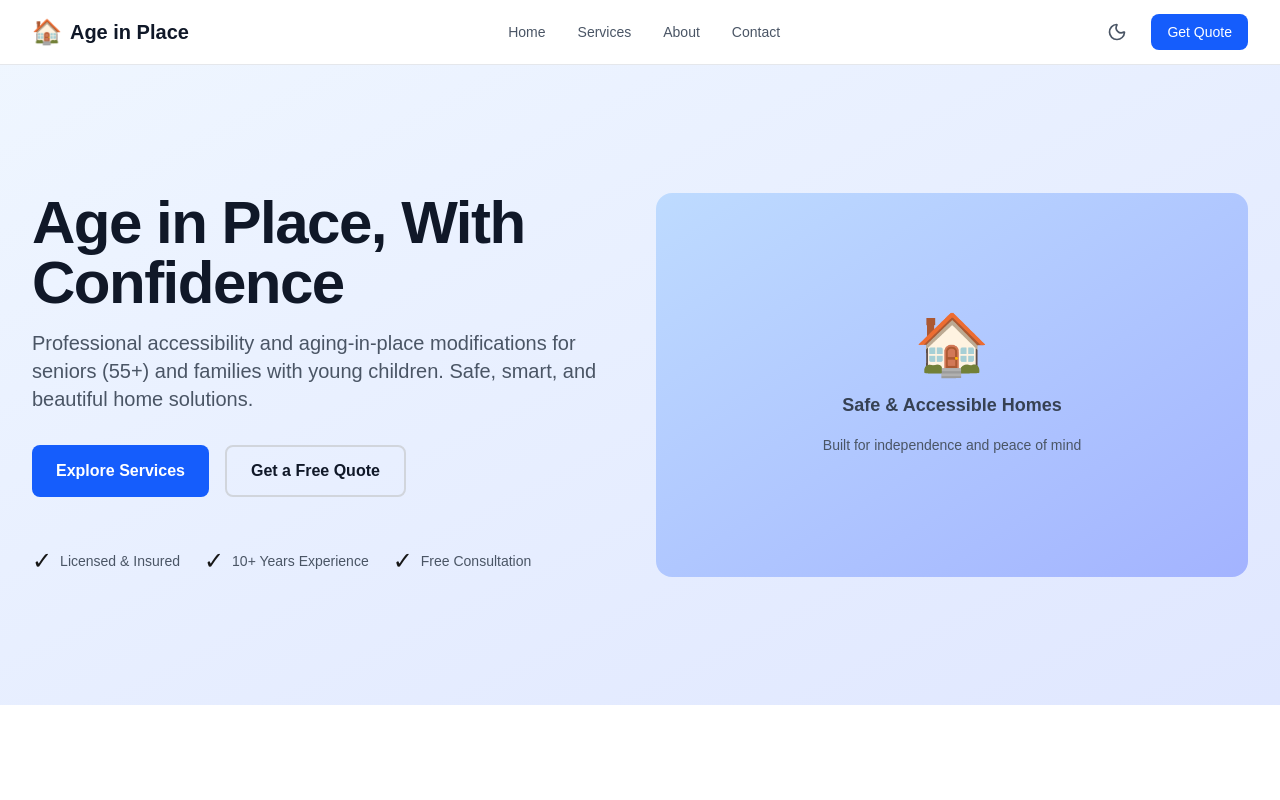
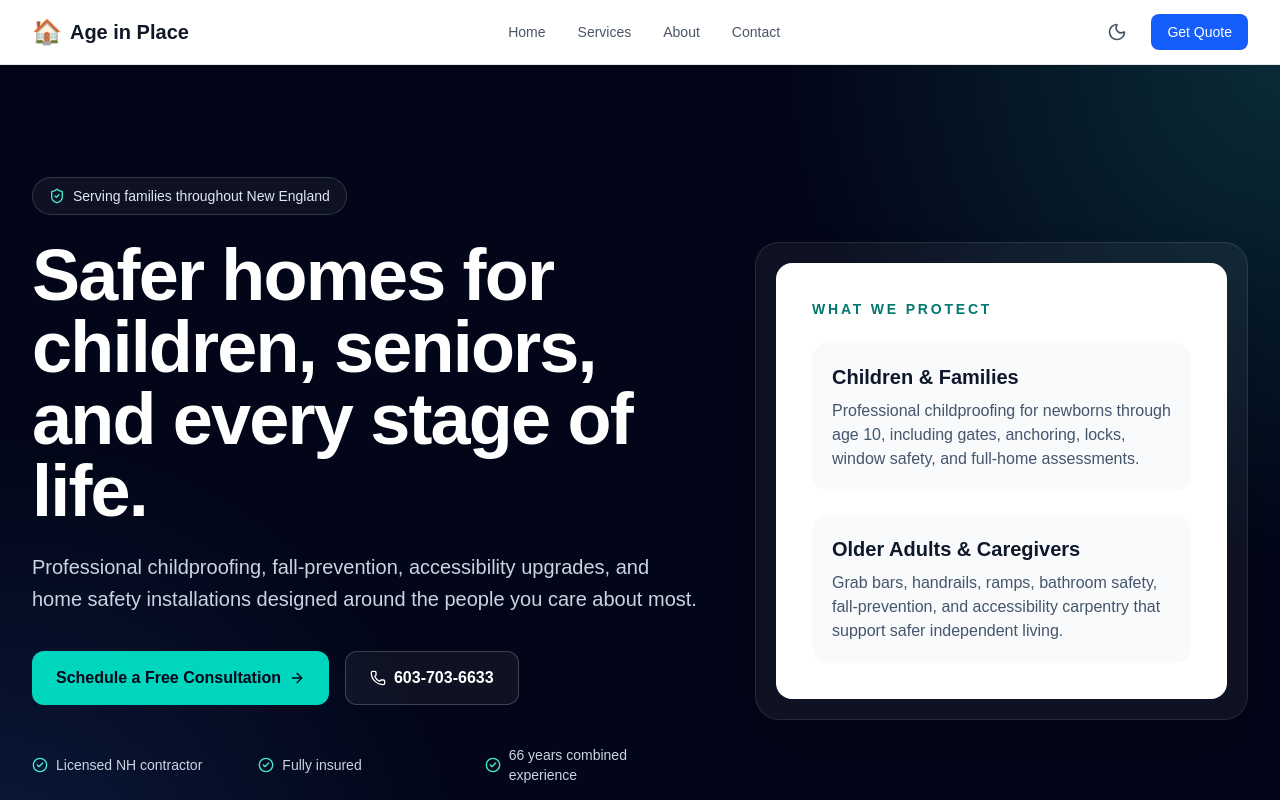
Before and after one commit to Adhco0543/age-in-place-llc, a Next.js app: page / in a window 1280 px wide. Shown: the top 800 px of the page. Built offline with nearby package versions, Linux system fonts and the light colour scheme.

Commit message:
Redesign homepage hero

```diff
--- a/src/components/Hero.tsx
+++ b/src/components/Hero.tsx
@@ -1,59 +1,66 @@
 import Link from 'next/link';
+import { ArrowRight, CheckCircle2, Phone, ShieldCheck } from 'lucide-react';
 
 export function Hero() {
   return (
-    <section className="relative overflow-hidden bg-gradient-to-br from-blue-50 to-indigo-100 dark:from-gray-900 dark:to-gray-800 py-20 sm:py-32">
-      <div className="mx-auto max-w-7xl px-4 sm:px-6 lg:px-8">
-        <div className="grid gap-12 md:grid-cols-2 md:gap-8 items-center">
-          {/* Left Content */}
-          <div className="space-y-8">
-            <div className="space-y-4">
-              <h1 className="text-4xl font-bold tracking-tight text-gray-900 dark:text-white sm:text-5xl md:text-6xl">
-                Age in Place, With Confidence
-              </h1>
-              <p className="text-xl text-gray-600 dark:text-gray-300">
-                Professional accessibility and aging-in-place modifications for seniors (55+) and families with young children. Safe, smart, and beautiful home solutions.
-              </p>
+    <section className="relative overflow-hidden bg-slate-950 text-white">
+      <div className="absolute inset-0 bg-[radial-gradient(circle_at_top_right,rgba(45,212,191,0.18),transparent_32%),radial-gradient(circle_at_bottom_left,rgba(59,130,246,0.16),transparent_30%)]" />
+      <div className="relative mx-auto grid max-w-7xl gap-14 px-6 py-20 lg:grid-cols-[1.15fr_.85fr] lg:items-center lg:px-8 lg:py-28">
+        <div>
+          <div className="mb-6 inline-flex items-center gap-2 rounded-full border border-white/15 bg-white/5 px-4 py-2 text-sm text-slate-200 backdrop-blur">
+            <ShieldCheck className="h-4 w-4 text-teal-300" />
+            Serving families throughout New England
           </div>
 
-            <div className="flex flex-col gap-4 sm:flex-row">
-              <Link
-                href="/services"
-                className="inline-flex items-center justify-center rounded-lg bg-blue-600 px-6 py-3 text-base font-semibold text-white hover:bg-blue-700 transition-colors"
-              >
-                Explore Services
-              </Link>
+          <h1 className="max-w-4xl text-4xl font-bold tracking-tight sm:text-5xl lg:text-7xl">
+            Safer homes for children, seniors, and every stage of life.
+          </h1>
+
+          <p className="mt-6 max-w-2xl text-lg leading-8 text-slate-300 sm:text-xl">
+            Professional childproofing, fall-prevention, accessibility upgrades, and home safety installations designed around the people you care about most.
+          </p>
+
+          <div className="mt-9 flex flex-col gap-4 sm:flex-row">
             <Link
               href="/contact"
-                className="inline-flex items-center justify-center rounded-lg border-2 border-gray-300 dark:border-gray-600 px-6 py-3 text-base font-semibold text-gray-900 dark:text-white hover:bg-gray-50 dark:hover:bg-gray-800 transition-colors"
+              className="inline-flex items-center justify-center gap-2 rounded-xl bg-teal-400 px-6 py-3.5 font-semibold text-slate-950 transition hover:bg-teal-300"
             >
-                Get a Free Quote
+              Schedule a Free Consultation
+              <ArrowRight className="h-4 w-4" />
             </Link>
+            <a
+              href="tel:6037036633"
+              className="inline-flex items-center justify-center gap-2 rounded-xl border border-white/20 bg-white/5 px-6 py-3.5 font-semibold text-white transition hover:bg-white/10"
+            >
+              <Phone className="h-4 w-4" />
+              603-703-6633
+            </a>
           </div>
 
-            {/* Trust Badges */}
-            <div className="flex flex-wrap gap-6 pt-4">
-              <div className="flex items-center gap-2">
-                <span className="text-2xl">✓</span>
-                <span className="text-sm text-gray-600 dark:text-gray-300">Licensed & Insured</span>
+          <div className="mt-10 grid gap-3 text-sm text-slate-300 sm:grid-cols-3">
+            {['Licensed NH contractor', 'Fully insured', '66 years combined experience'].map((item) => (
+              <div key={item} className="flex items-center gap-2">
+                <CheckCircle2 className="h-4 w-4 shrink-0 text-teal-300" />
+                <span>{item}</span>
               </div>
-              <div className="flex items-center gap-2">
-                <span className="text-2xl">✓</span>
-                <span className="text-sm text-gray-600 dark:text-gray-300">10+ Years Experience</span>
-              </div>
-              <div className="flex items-center gap-2">
-                <span className="text-2xl">✓</span>
-                <span className="text-sm text-gray-600 dark:text-gray-300">Free Consultation</span>
-              </div>
+            ))}
           </div>
         </div>
 
-          {/* Right Image */}
-          <div className="relative h-80 md:h-96 rounded-2xl bg-gradient-to-br from-blue-200 to-indigo-300 dark:from-gray-700 dark:to-gray-600 overflow-hidden flex items-center justify-center">
-            <div className="text-center space-y-4">
-              <div className="text-6xl">🏠</div>
-              <p className="text-lg font-semibold text-gray-700 dark:text-gray-300">Safe & Accessible Homes</p>
-              <p className="text-sm text-gray-600 dark:text-gray-400">Built for independence and peace of mind</p>
+        <div className="relative">
+          <div className="rounded-3xl border border-white/10 bg-white/5 p-5 shadow-2xl backdrop-blur">
+            <div className="rounded-2xl bg-white p-7 text-slate-900 sm:p-9">
+              <p className="text-sm font-semibold uppercase tracking-[0.2em] text-teal-700">What we protect</p>
+              <div className="mt-6 space-y-6">
+                <div className="rounded-2xl bg-slate-50 p-5">
+                  <h2 className="text-xl font-bold">Children & Families</h2>
+                  <p className="mt-2 text-slate-600">Professional childproofing for newborns through age 10, including gates, anchoring, locks, window safety, and full-home assessments.</p>
+                </div>
+                <div className="rounded-2xl bg-slate-50 p-5">
+                  <h2 className="text-xl font-bold">Older Adults & Caregivers</h2>
+                  <p className="mt-2 text-slate-600">Grab bars, handrails, ramps, bathroom safety, fall-prevention, and accessibility carpentry that support safer independent living.</p>
+                </div>
+              </div>
             </div>
           </div>
         </div>
```
Lines whose indentation alone changed are shown as unchanged.
